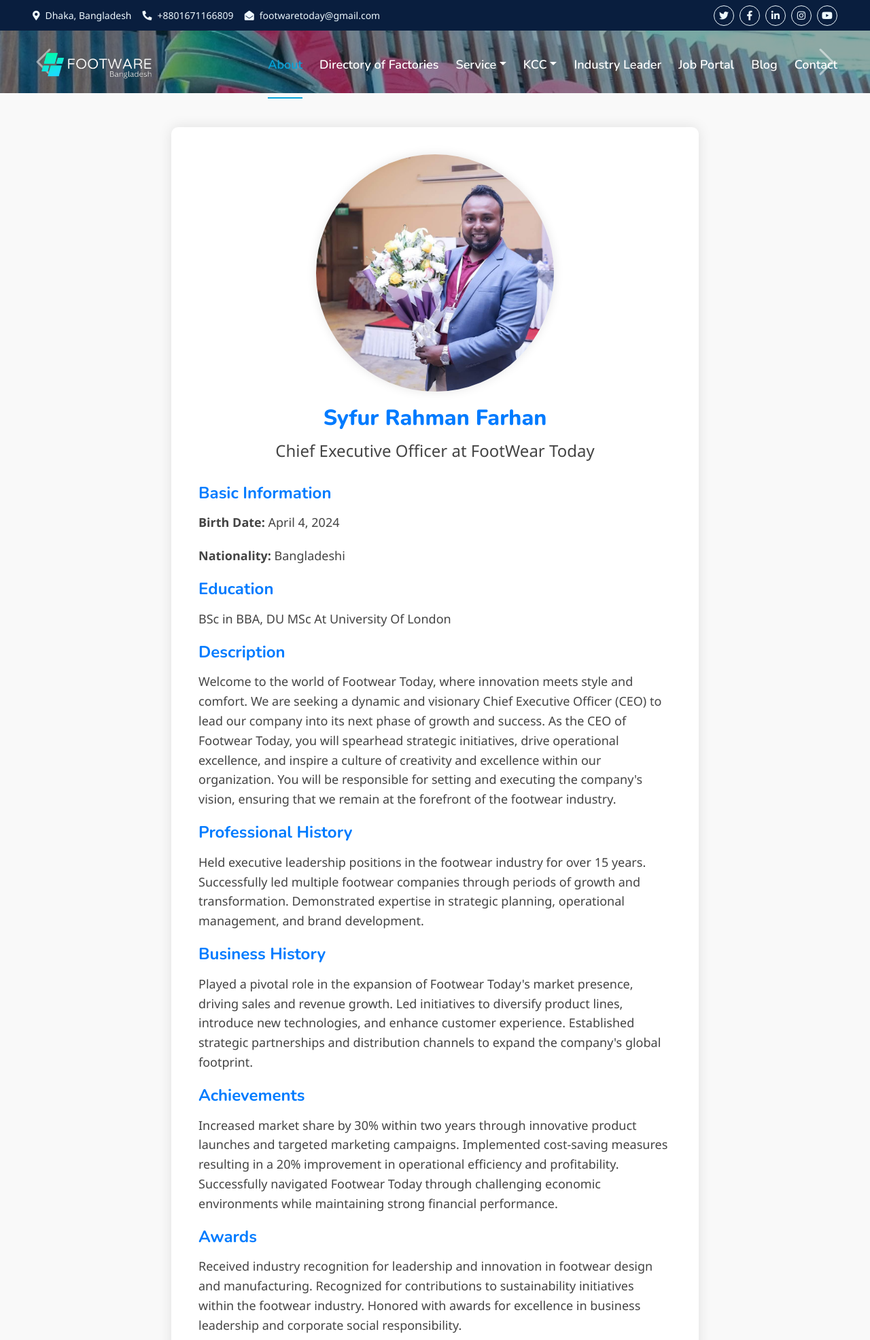
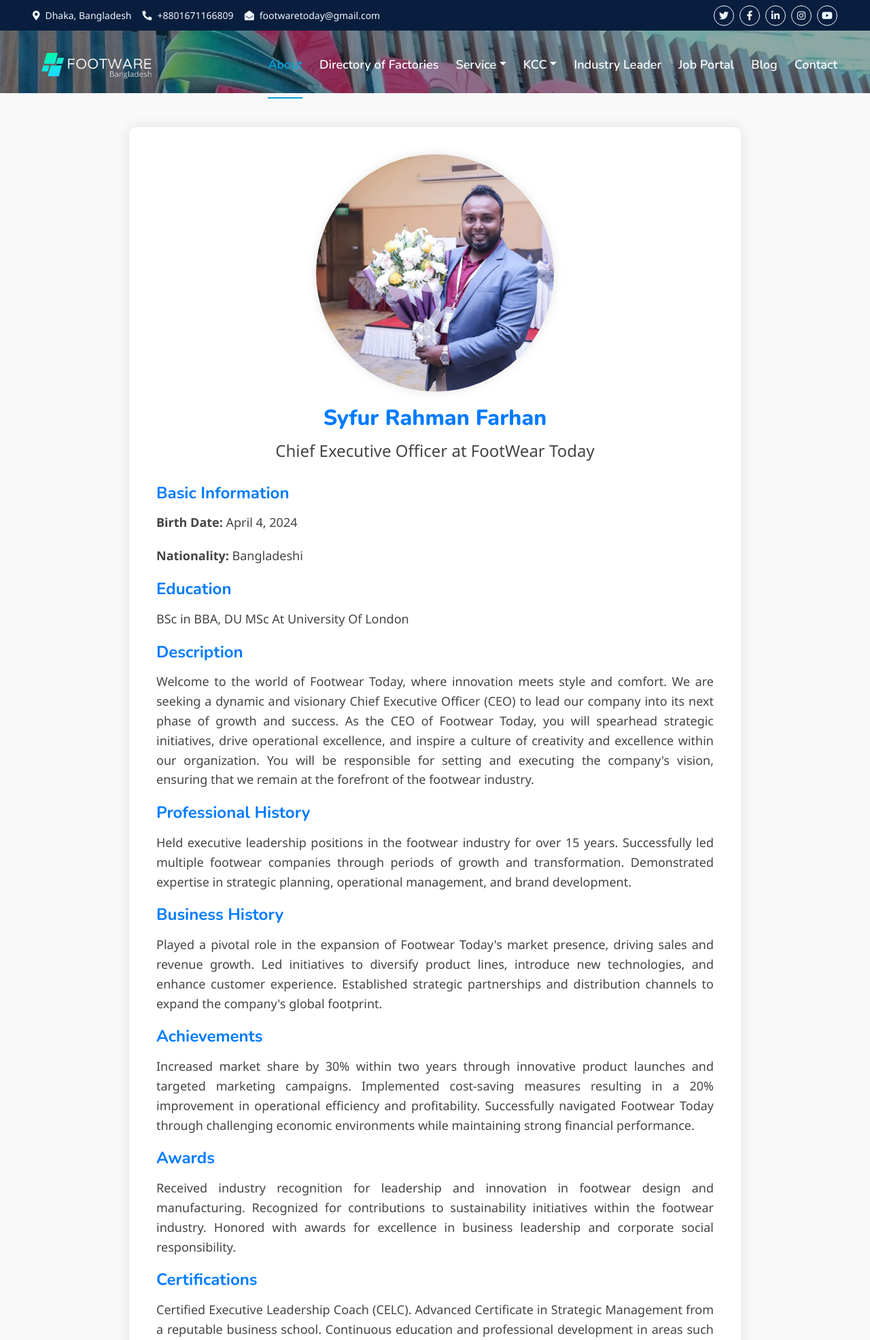
Before and after one commit to tohidrupok/footwarebd, a Django app: a page that uses store/templates/leader/biography.html in a window 1280 px wide. Shown: the top 1971 px of the page at 68% size. Run offline with Django 5.2, Linux system fonts and the light colour scheme; data comes from the database, SQL or seed files in the repository; some libraries are stand-ins or nearby versions.

Commit message:
solve fronted issue

```diff
--- a/store/templates/leader/biography.html
+++ b/store/templates/leader/biography.html
@@ -8,8 +8,8 @@
             background-color: #f9f9f9;
             color: #444;
         }
-        .container {
-            max-width: 800px;
+        .Container {
+            max-width: 900px;
             margin: 50px auto;
         }
         .leader-profile {
@@ -44,11 +44,13 @@
             font-weight: bold;
             color: #007bff;
             margin-bottom: 15px;
+
         }
         .leader-info p {
             font-size: 18px;
             line-height: 1.6;
             margin-bottom: 20px;
+            text-align: justify;
         }
         .social-links {
             text-align: center;
@@ -191,24 +193,6 @@
           </div>
         </div> {% endcomment %}
       </div>
-      <button
-        class="carousel-control-prev"
-        type="button"
-        data-bs-target="#header-carousel"
-        data-bs-slide="prev"
-      >
-        <span class="carousel-control-prev-icon" aria-hidden="true"></span>
-        <span class="visually-hidden">Previous</span>
-      </button>
-      <button
-        class="carousel-control-next"
-        type="button"
-        data-bs-target="#header-carousel"
-        data-bs-slide="next"
-      >
-        <span class="carousel-control-next-icon" aria-hidden="true"></span>
-        <span class="visually-hidden">Next</span>
-      </button>
     </div>
   </div>
   <!-- Navbar & Carousel End -->
@@ -216,7 +200,7 @@
 
 
 
-    <div class="container">
+    <div class="Container">
         <div class="leader-profile">
             <img src="{{ leader.image.url }}" alt="{{ leader.name }}">
             <h2 class="leader-name">{{ leader.name }}</h2>
--- a/store/templates/store/company_detail.html
+++ b/store/templates/store/company_detail.html
@@ -42,6 +42,7 @@
       }
       .company-info p {
         color: #333333; /* Dark gray color for text */
+         text-align: justify;
       }
       .map-container {
         width: 100%;
--- a/store/templates/store/company_list.html
+++ b/store/templates/store/company_list.html
@@ -32,6 +32,7 @@
       .company-name {
         font-size: 20px;
         color: #007bff; /* Blue color for company names */
+        white-space: nowrap;
       }
 
       /* Remove background from the modal content */
@@ -206,7 +207,7 @@
         <img src="{{ company.logo.url }}" class="company-logo card-img-top" alt="Company Logo" />
       </div>
         <div class="company-details">
-          <h4 class="company-name">{{ company.company_name }}</h4>
+         <h4 class="company-name" style="white-space: nowrap; overflow: hidden; text-overflow: ellipsis;">{{ company.company_name }}</h4>
           <!-- You can add more details about the company here if needed -->
         </div>
       </div>
--- a/vlogs/templates/home.html
+++ b/vlogs/templates/home.html
@@ -203,7 +203,7 @@
             <h5 class="fw-bold text-primary text-uppercase">About Us</h5>
             <h1 class="mb-0">Comprehensive Industry News</h1>
           </div>
-          <p class="mb-4">
+          <p class="mb-4" style="text-align: justify">
             At Footwear Today (FT), we offer an extensive platform that
             encompasses all facets of footwear, leather, and allied industries.
             From sourcing to manufacturing and promotion, we provide
@@ -265,7 +265,7 @@
             <h5 class="fw-bold text-primary text-uppercase">About Us</h5>
             <h1 class="mb-0">Comprehensive Industry Insight</h1>
           </div>
-          <p class="mb-4">
+          <p class="mb-4" style="text-align: justify">
             At Footwear Today (FT), we offer an extensive platform that
             encompasses all facets of footwear, leather, and allied industries.
             From sourcing to manufacturing and promotion, we provide
```
Also changed, not shown: store/templates/news/article_list.html (+7 -6 lines), vlogs/templates/about.html (+11 -7 lines), vlogs/templates/contact.html (+39 -14 lines), static/img/Pronews.jpg (added), static/img/logo/foodwaretoday.png (added), static/img/logo/footware_logo-1.png, static/img/news.jpg (deleted).
